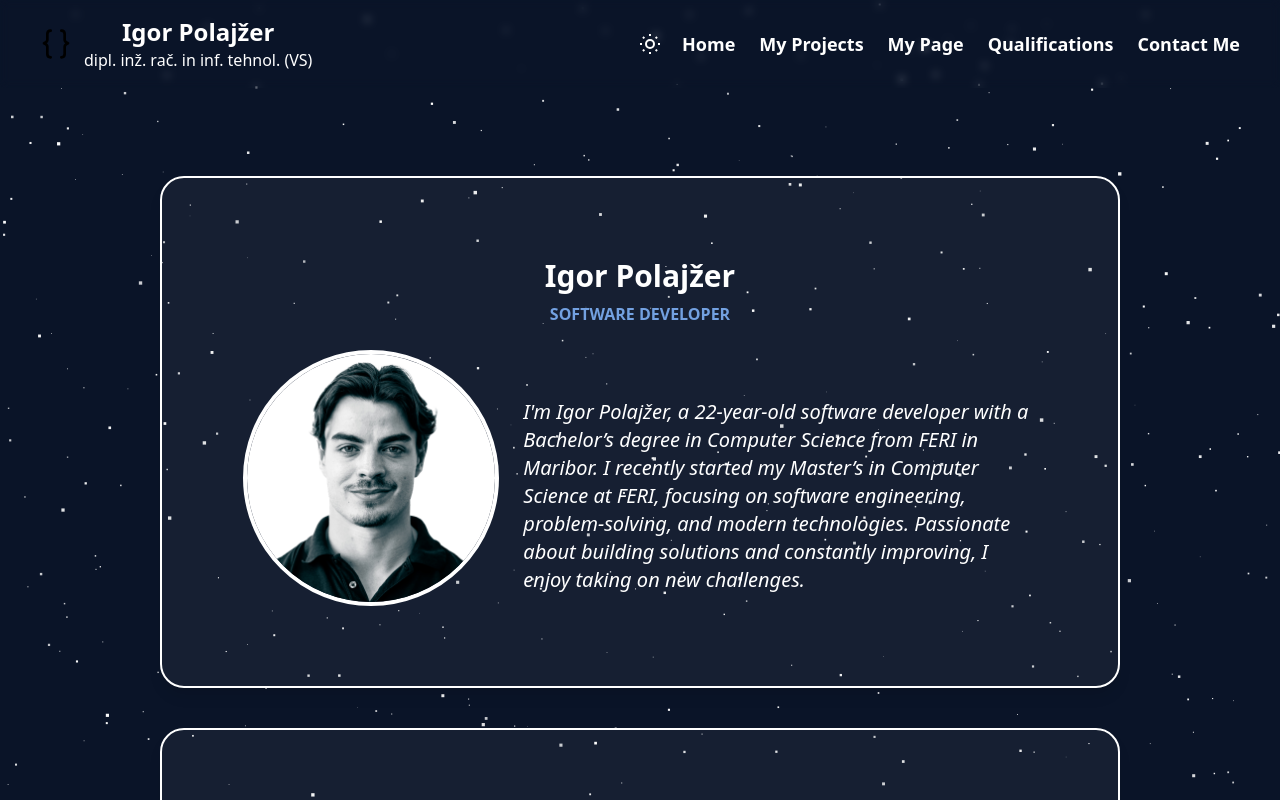
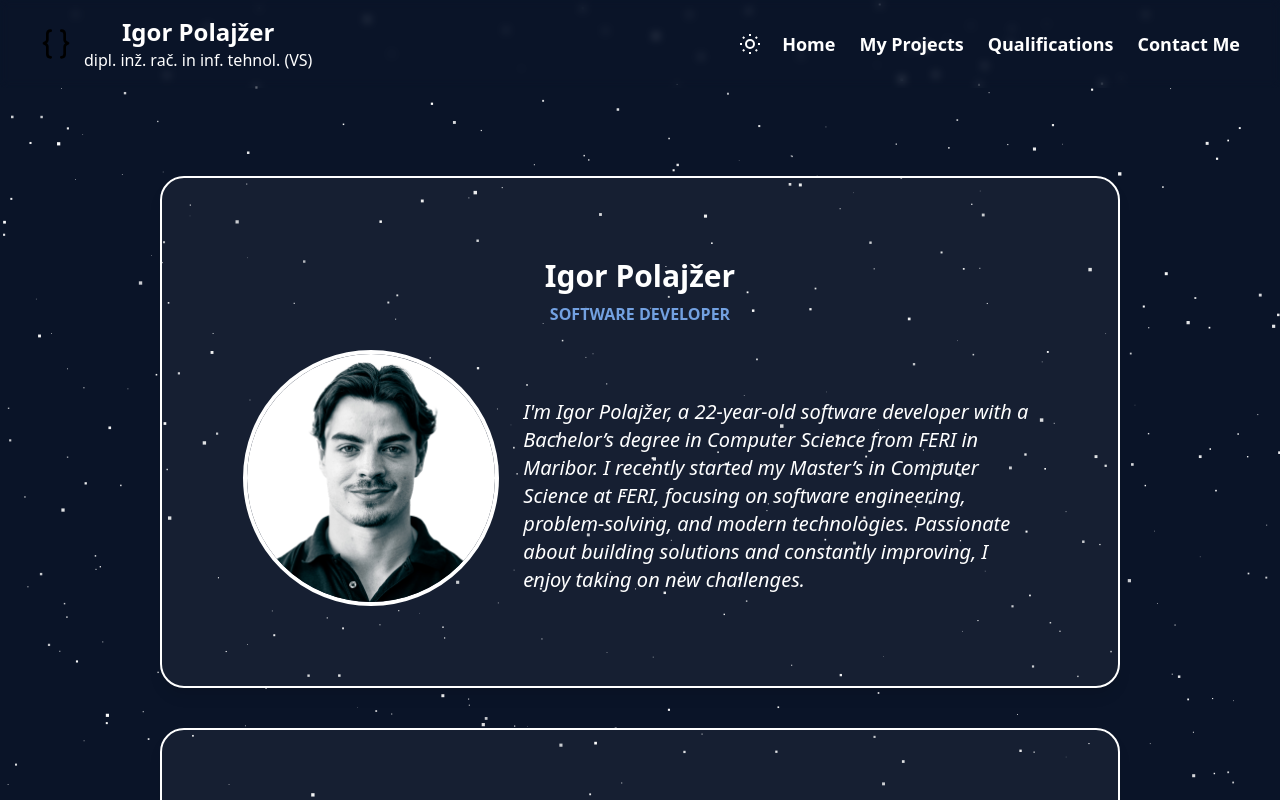
Before and after one commit to IgorPolajzer/software_developer_portfolio, a React (Create React App) app: page / in a window 1280 px wide. Shown: the top 800 px of the page. Built offline with nearby package versions, Linux system fonts and the light colour scheme.

Commit message:
Removed contentPage

```diff
--- a/src/App.js
+++ b/src/App.js
@@ -234,24 +234,6 @@ This project demonstrates full-stack capabilities from concept to deployment.
         {path: "/", label: "Home", navbar: "true", element: <AboutPage/>},
         {path: "/projects", navbar: "true", label: "My Projects", element: <ProjectsPage projects={projects}/>},
         {
-            path: "/content",
-            navbar: "true",
-            label: "My Page",
-            element: <ContentPage
-                title="Title"
-                content={`# Hello!
-
-**I'm Igor Polajžer**, a software developer.
-
-- React & Flutter developer
-- Python & Java projects
-- Passionate about AI & gamification
-
-[Check my portfolio](https://igorpolajzer.com)
-`}
-            />
-        },
-        {
             path: "/qualifications",
             navbar: "true",
             label: "Qualifications",
```
